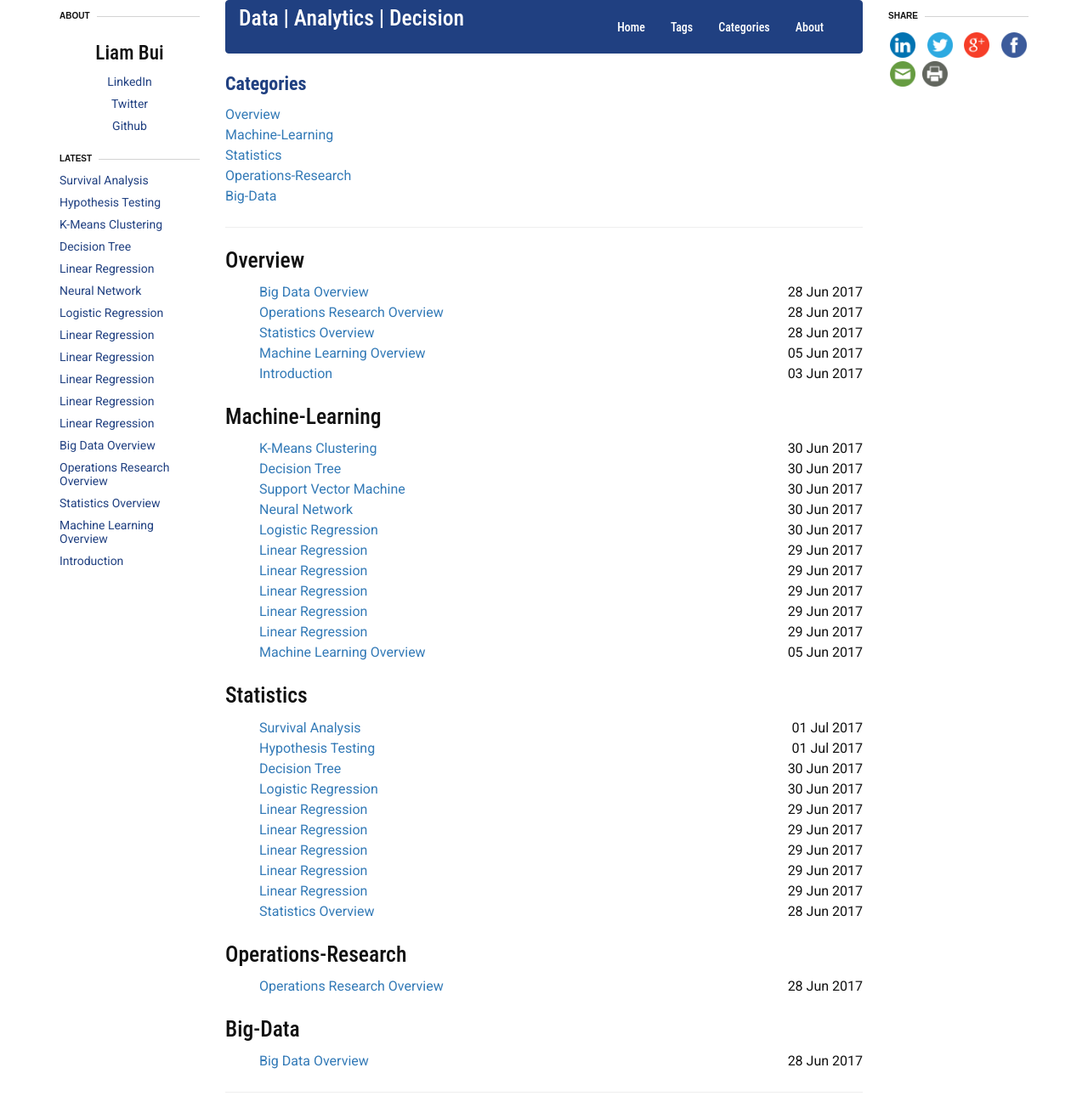
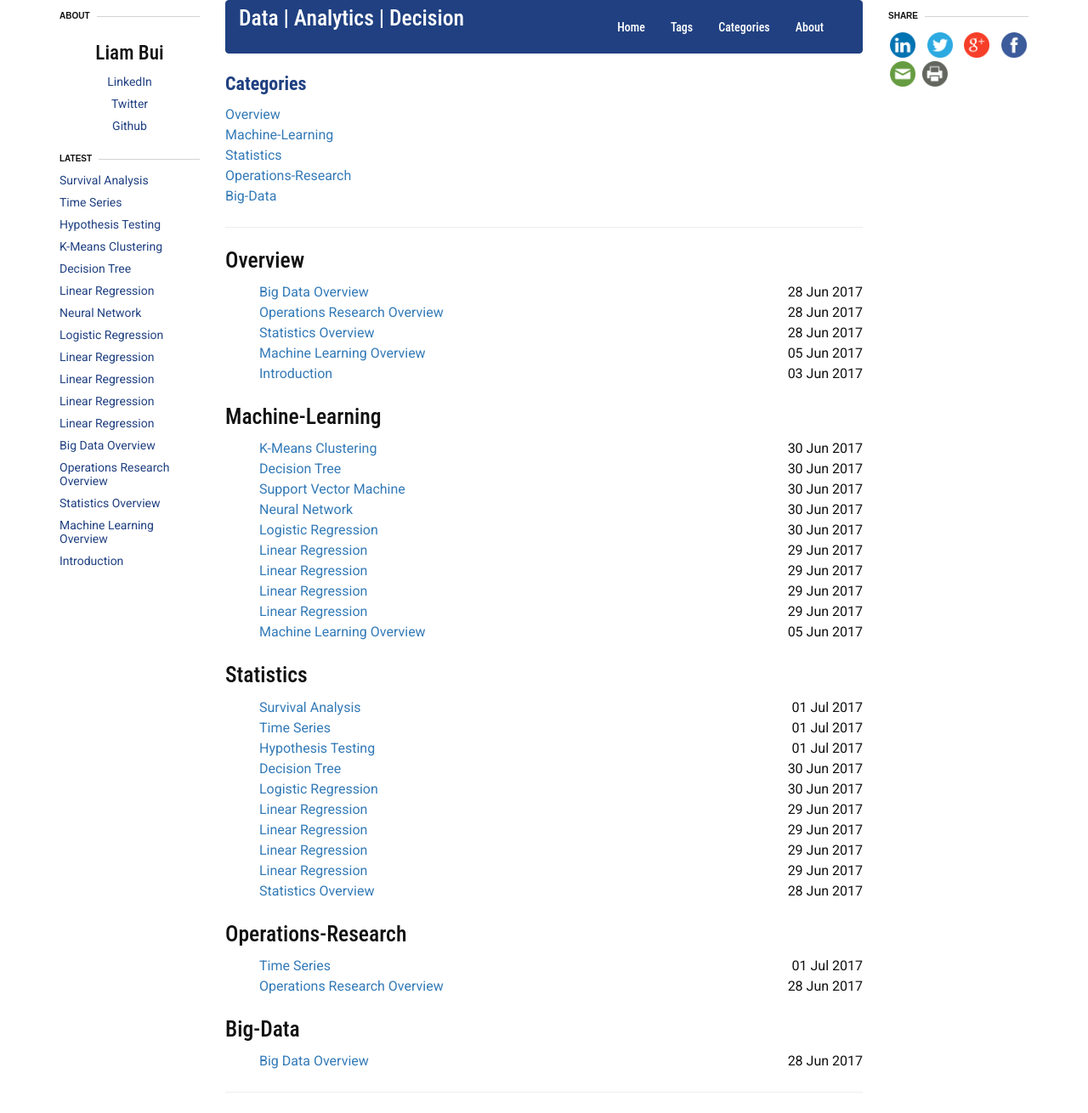
Before and after one commit to liambll/blog-archive, a Jekyll site: the page built from categories.md, in a window 1280 px wide. Shown: the whole page at 85% size. Built offline with Jekyll 4.4.1, drawn with Linux system fonts in a browser that asks for light colours; nearby versions of some CDN libraries; some of the changed lines change nothing that is shown.

Commit message:
Update 2017-07-01-time-series.markdown

```diff
--- a/_posts/2017-07-01-time-series.markdown
+++ b/_posts/2017-07-01-time-series.markdown
@@ -1,31 +1,16 @@
 ---
 layout: post
 comments: true
-title:  "Linear Regression"
-title2:  "Linear Regression"
-date:   2017-06-29 15:22:00
-permalink: 2017/06/29/linear-regression/
+title:  "Time Series"
+title2:  "Time Series"
+date:   2017-07-01 19:22:00
+permalink: /time-series/
 mathjax: true
-tags: Statistics Machine-Learning Linear-Regression Supervised-Learning
-categories: Statistics Machine-Learning
-img: /blog/assets/linear-regression/linear-regression.png
-summary: Linear regression is an approach for modeling the relationship between a scalar dependent variable y and one or more explanatory variables (or independent variables) denoted X...
+tags: Statistics Operations-Research
+categories: Statistics Operations-Research
+img: /blog/assets/time-series/time-series.png
+summary: Time series analysis comprises methods for analyzing time series data in order to extract meaningful statistics and other characteristics of the data...
 ---
 
 
-"Linear regression is an approach for modeling the relationship between a dependent variable and one or more explanatory variables." In Statistics, Linear regression is used to understand how changes in explanatory variables would affect the dependent variable. In machine learning, the focus is more to predict value of dependent variable based on explanatory variables.
-
-Some examples:
-- analyze relationship between customer's satisfaction and customer's waiting time, call duration, discussion topic, etc
-- predict house price based on the house's characteristics (location, areas, number of bed rooms, number of bath rooms, etc)
-
-## 1. Model
-
-
-## 2. Learning
-
-## 3. Examples
-
-## 4. Further thought
-
-## 5. Statistical perspectives
+"Time series analysis comprises methods for analyzing time series data in order to extract meaningful statistics and other characteristics of the data."
```
